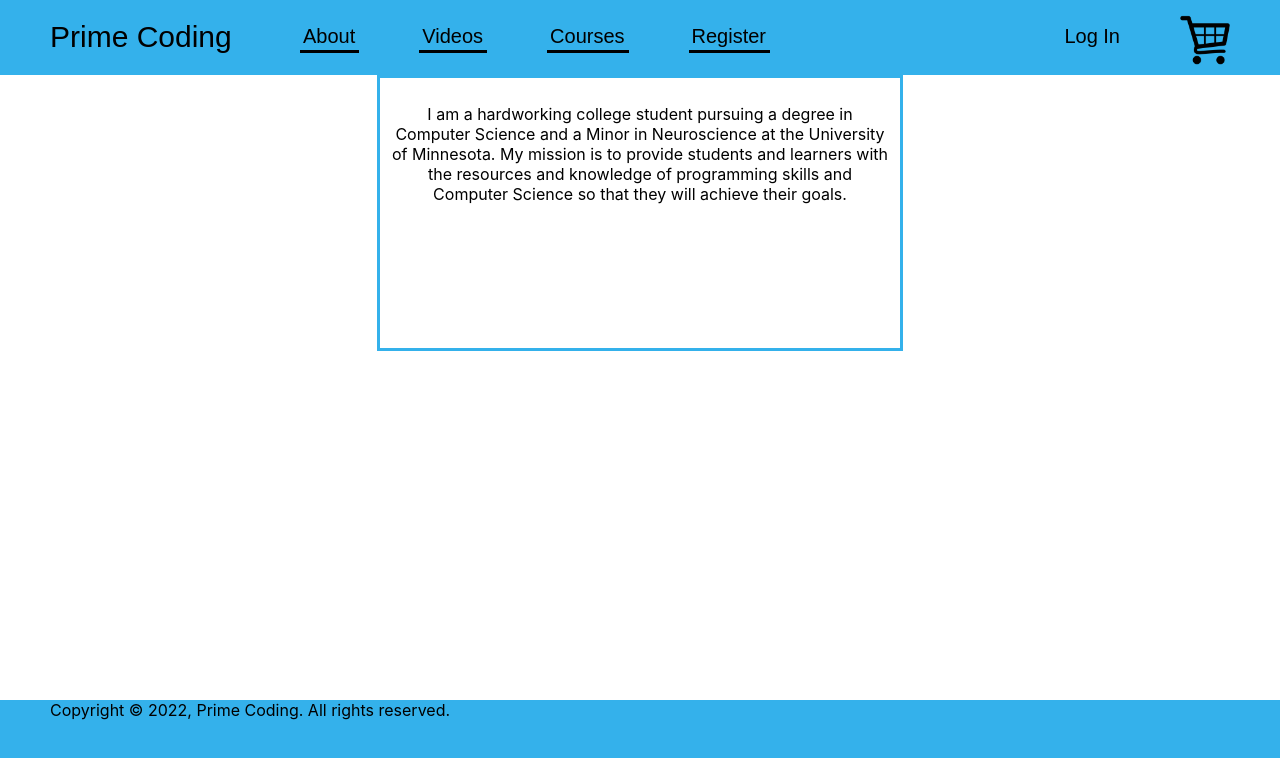
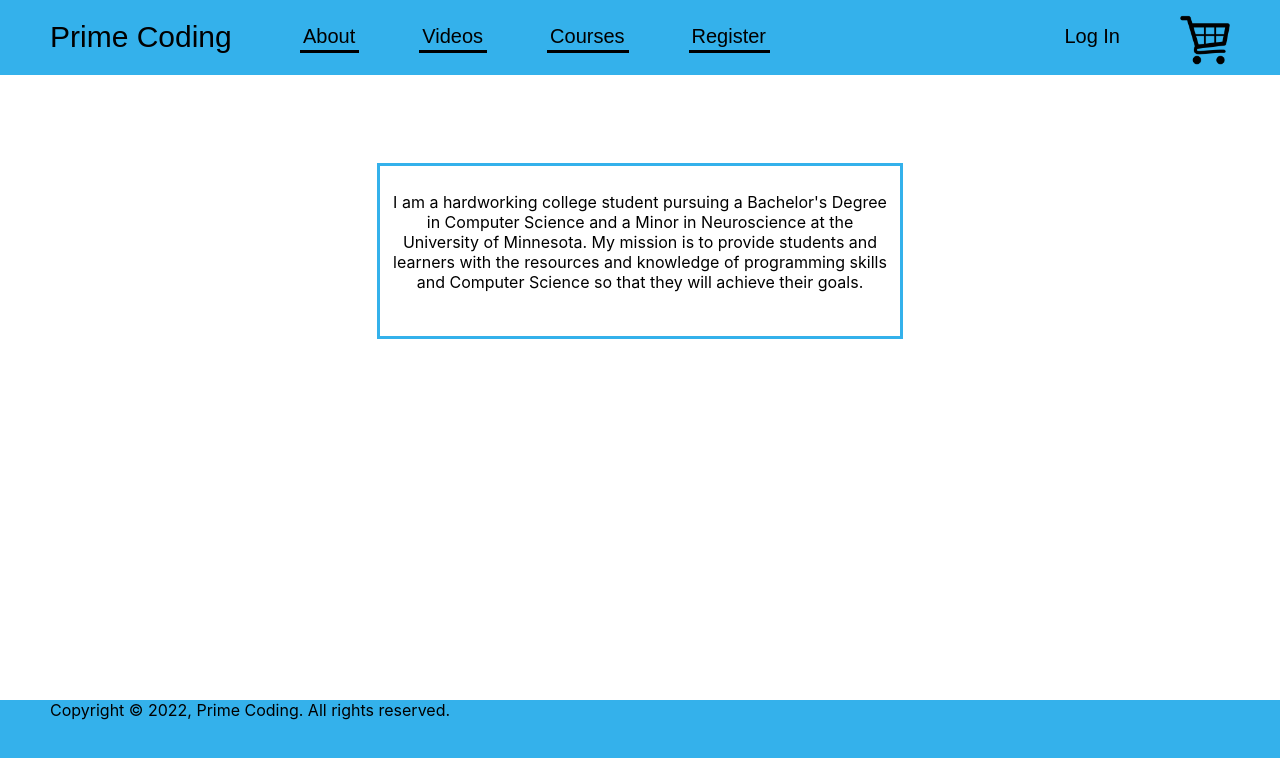
Before and after one commit to pydim001/PrimeCoding, a React (Create React App) app: page /about in a window 1280 px wide. Shown: the top 758 px of the page. Built offline with nearby package versions, Linux system fonts and the light colour scheme.

Commit message:
got database to work

```diff
--- a/src/pages/About.css
+++ b/src/pages/About.css
@@ -1,7 +1,7 @@
 .about-sec {
     border: 3px solid #34b1eb;
     width: 500px;
-    height: 250px;
+    height: 150px;
     padding: 10px;
 }
 
@@ -9,4 +9,6 @@
     display: flex;
     text-align: center;
     justify-content: center;
+    top: 50%;
+    transform: translateY(50%);
 }
--- a/src/pages/About.js
+++ b/src/pages/About.js
@@ -5,7 +5,7 @@ function About() {
         <div className='about-div'>
             <div className='about-sec'>
                 <p>
-                    I am a hardworking college student pursuing a degree in Computer Science
+                    I am a hardworking college student pursuing a Bachelor's Degree in Computer Science
                     and a Minor in Neuroscience at the University of Minnesota.
                     My mission is to provide students and learners with the resources and knowledge of programming skills and Computer Science
                     so that they will achieve their goals.
```
Also changed, not shown: 2 other files (tests, documents, lock files or other folders).
